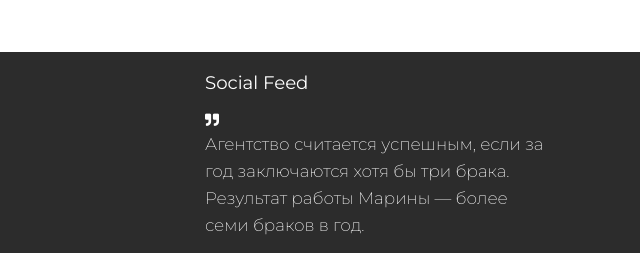
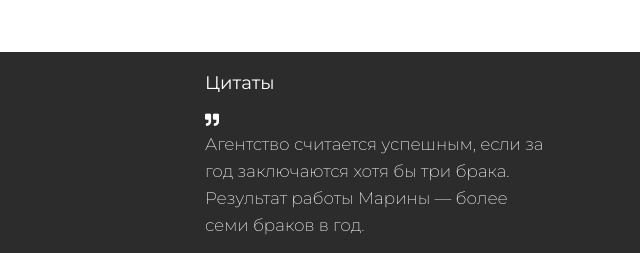
Before and after one commit to directordvoe/directordvoe.github.io, a plain HTML site: page pages/about-us.html in a window 1280 px wide. Shown: the part 4345-4598 px from the top of the page, 640-1280 px from the left. Drawn offline with Linux system fonts and the light colour scheme.

Commit message:
Update about-us.html

```diff
--- a/pages/about-us.html
+++ b/pages/about-us.html
@@ -400,7 +400,7 @@
           <div class="col-md-4"></div>
 
           <div class="col-md-4">
-            <h5>Social Feed</h5>
+            <h5>Цитаты</h5>
             <div class="social-feed">
               <div class="feed-line">
                 <i class="fas fa-quote-right"></i>
```
